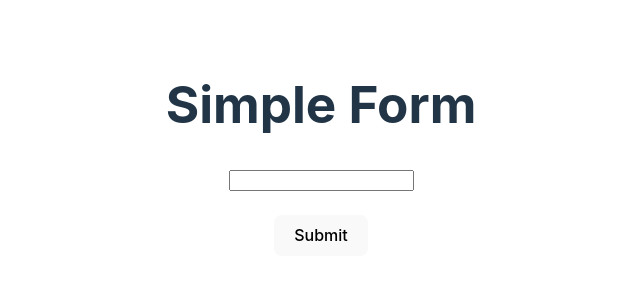
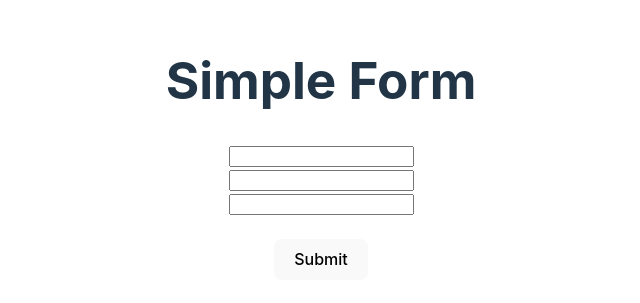
Before and after one commit to mdsabbiralmamon/myJourneyFor2024, a React (Vite) app in the folder Web_day47_DataFields/form-master/: page / in a window 1280 px wide. Shown: the part 251-554 px from the top of the page, without its empty margins (319-959 px from the left). Built offline with nearby package versions, Linux system fonts and the light colour scheme.

Commit message:
modified : simple form

```diff
--- a/Web_day47_DataFields/form-master/src/components/SimpleForm/SimpleForm.jsx
+++ b/Web_day47_DataFields/form-master/src/components/SimpleForm/SimpleForm.jsx
@@ -1,8 +1,16 @@
 const SimpleForm = () => {
+    const handleSubmit = e => {
+        e.preventDefault();
+        console.log('submitted');
+    }
     return (
         <div>
-            <form>
-                <input type="text" />
+            <form onSubmit={handleSubmit}>
+                <input type="text" name="name" />
+                <br />
+                <input type="email" name="email" />
+                <br />
+                <input type="number" name="phone" />
                 <br />
                 <br />
                 <button>Submit</button>
```
